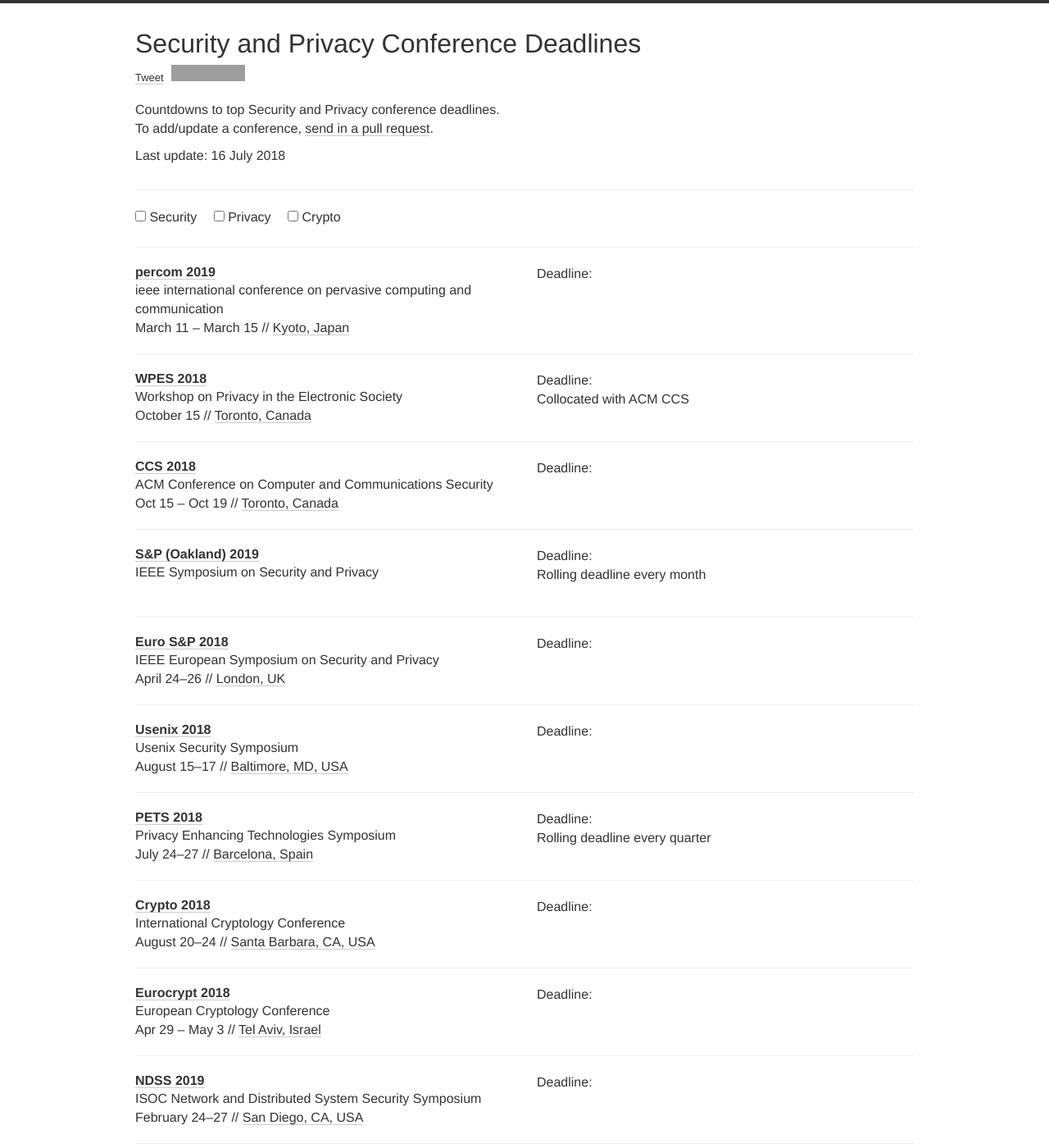
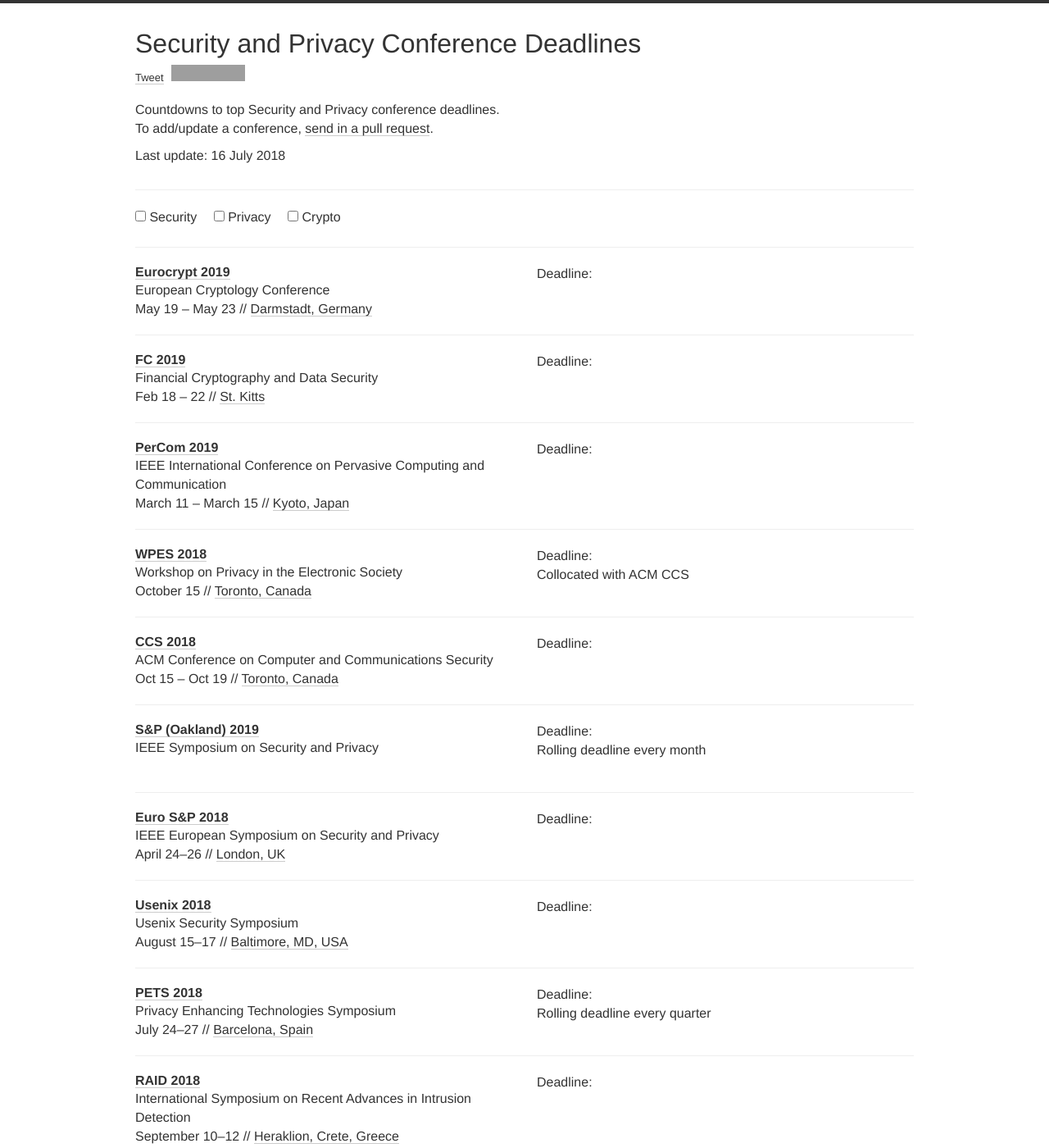
Before and after one commit to sec-deadlines/sec-deadlines.github.io, a Jekyll site: the page built from index.html, in a window 1280 px wide and 1400 px high. Shown: the whole window at 82% size. Built offline with Jekyll 4.4.1, drawn with Linux system fonts in a browser that asks for light colours; nearby versions of some CDN libraries; comment, search, counter and statistics services are not loaded; some of the changed text lies outside the part shown; grey boxes are pictures that could not be loaded.

Commit message:
Update Eurocrypt, FC, RAID

```diff
--- a/_data/conferences.yml
+++ b/_data/conferences.yml
@@ -1,6 +1,26 @@
 ---
-- name: percom
-  description: ieee international conference on pervasive computing and communication
+- name: Eurocrypt
+  description: European Cryptology Conference
+  year: 2019
+  link: https://eurocrypt.iacr.org/2019/
+  deadline: "2018-10-04 11:59"
+  timezone: Europe/Zurich
+  date: May 19 - May 23
+  place: Darmstadt, Germany
+  tags: CRYPTO
+
+- name: FC
+  description: Financial Cryptography and Data Security
+  year: 2019
+  link: http://fc19.ifca.ai/
+  deadline: "2018-09-18 23:59"
+  timezone: Etc/GMT+11
+  date: "Feb 18 - 22"
+  place: St. Kitts
+  tags: CRYPTO
+
+- name: PerCom
+  description: IEEE International Conference on Pervasive Computing and Communication
   year: 2019
   link: http://www.percom.org/
   deadline: "2018-09-14 23:59"
@@ -71,6 +91,16 @@
   place: Barcelona, Spain
   tags: PRIV
 
+- name: RAID
+  description: International Symposium on Recent Advances in Intrusion Detection
+  year: 2018
+  link: https://www.raid2018.org/
+  deadline: "2018-04-03 07:59"
+  timezone: America/New_York
+  date: September 10-12
+  place: Heraklion, Crete, Greece
+  tags: SEC
+
 - name: Crypto
   description: International Cryptology Conference
   year: 2018
@@ -79,16 +109,6 @@
   timezone: Etc/UTC
   date: August 20-24
   place: Santa Barbara, CA, USA
-  tags: CRYPTO
-
-- name: Eurocrypt
-  description: European Cryptology Conference
-  year: 2018
-  link: https://eurocrypt.iacr.org/2018/
-  deadline: "2017-09-19 21:59"
-  timezone: Etc/UTC
-  date: Apr 29 - May 3
-  place: Tel Aviv, Israel
   tags: CRYPTO
 
 - name: NDSS
@@ -140,15 +160,6 @@
   place: Brisbane, Australia
   tags: CRYPTO
 
-- name: FC
-  description: Financial Cryptography and Data Security
-  year: 2018
-  link: http://fc18.ifca.ai/
-  deadline: "2017-09-15 23:59"
-  timezone: Etc/GMT+11
-  date: "Feb 26 - Mar 2"
-  place: Curaçao
-  tags: CRYPTO
 
 - name: IMC
   description: Internet Measurement Conference
@@ -158,16 +169,6 @@
   timezone: America/Los_Angeles
   date: October 31 – November 2
   place: Boston, MA, USA
-  tags: SEC
-
-- name: RAID
-  description: International Symposium on Recent Advances in Intrusion Detection
-  year: 2017
-  link: https://www.raid2017.org/
-  deadline: "2017-03-29 12:00"
-  timezone: America/Adak
-  date: September 18-20
-  place: Atlanta, GA, USA
   tags: SEC
 
 - name: DSN
```
